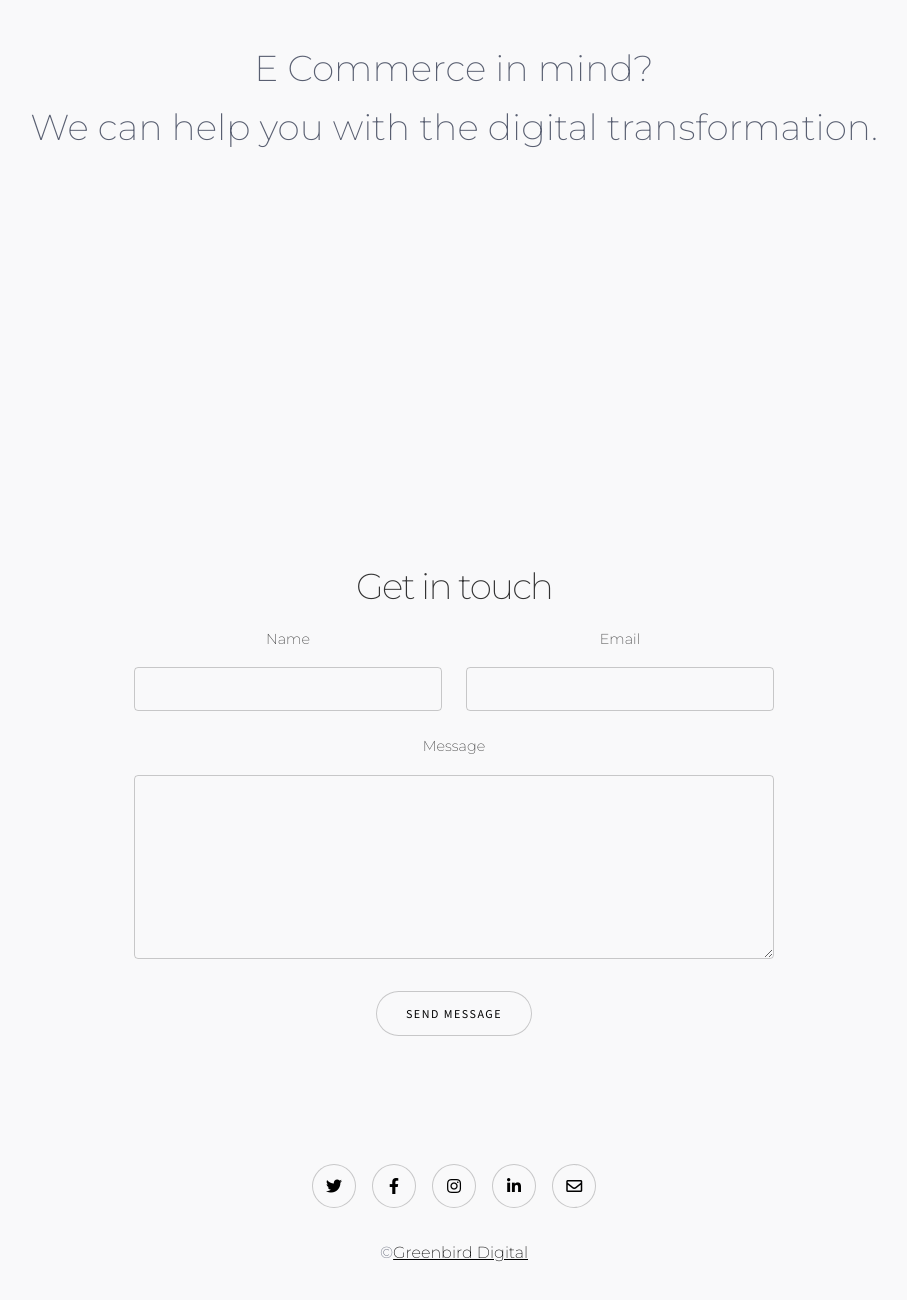
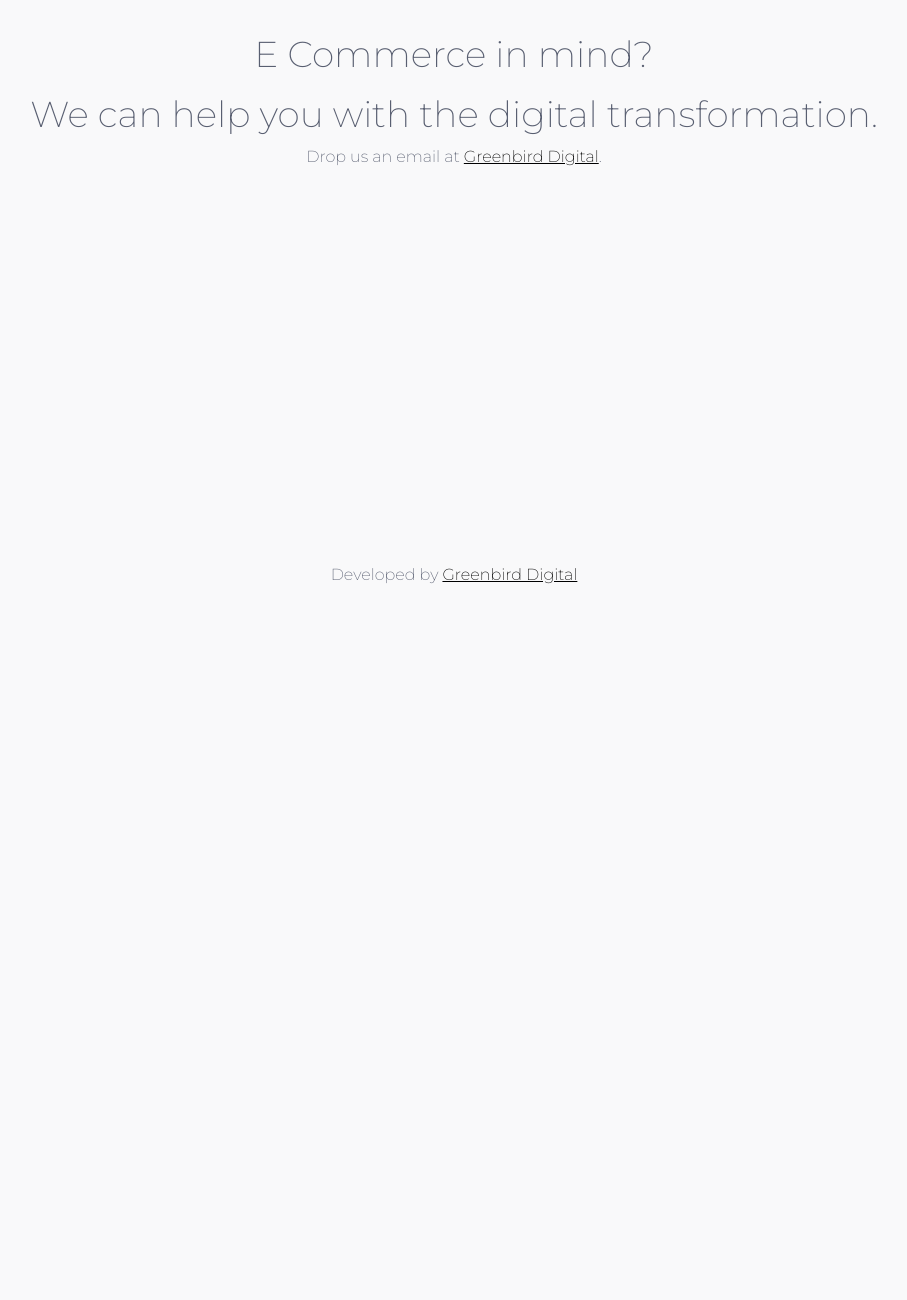
Before and after one commit to greenbirddigital/backup, a plain HTML site: page contact-us.html in a window 1280 px wide. Shown: the part 302-1602 px from the top of the page, without its empty margins (186-1093 px from the left). After the commit the page ends 954 px from the top, so only its background shows below. Drawn offline with Linux system fonts and the light colour scheme.

Commit message:
Update Pages

```diff
--- a/contact-us.html
+++ b/contact-us.html
@@ -1,7 +1,7 @@
 <!DOCTYPE HTML>
 <html>
 <head>
-	<title>Greenbird Digital | Comming Soon</title>
+	<title>Conntact Us | Greenbird Digital</title>
 	<meta charset="utf-8">
 	<meta name="viewport" content="width=device-width, initial-scale=1, shrink-to-fit=no">
 	<meta name="description"
@@ -9,8 +9,6 @@
 	<meta name="keywords"
 		  content="greenbird, greenbird digital, magento, magento 2, drupal, cms, ecommerce, digital agency"/>
 	<meta name="author" content="Greenbird Digital"/>
-	<link rel="canonical" href="https://greenbirddigital.com/"/>
-	<link rel="shortlink" href="https://greenbirddigital.com/"/>
 	<link rel="stylesheet" href="assets/css/main.css"/>
 	<link rel="stylesheet" href="assets/css/greenbirddigital.css"/>
 	<link href="https://fonts.googleapis.com/css2?family=Major+Mono+Display&display=swap" rel="stylesheet">
@@ -22,18 +20,18 @@
 <body class="is-preload">
 <div id="wrapper" class="wrapper">
 	<header id="header" class="alt">
-		<h1 class="logo"><a href="index.html">GREENBIRD digital</a></h1>
+		<h1 class="logo"><a href="index.html" title="Greenbird Digital">GREENBIRD digital</a></h1>
 		<nav id="nav">
 			<ul>
 				<li class="special">
 					<a href="#menu" class="menuToggle"><span></span></a>
 					<div id="menu">
 						<ul>
-							<li><a href="index.html">Home</a></li>
-							<li><a href="ecommerce.html">eCommerce</a></li>
-							<li><a href="cms.html">CMS</a></li>
-							<li><a href="about-us.html">About Us</a></li>
-							<li><a href="contact-us.html">Contact Us</a></li>
+							<li><a href="index.html" title="Home">Home</a></li>
+							<li><a href="ecommerce.html" title="E-Commerce">E-Commerce</a></li>
+							<li><a href="cms.html" title="CMS">CMS</a></li>
+							<li><a href="about-us.html" title="About Us">About Us</a></li>
+							<li><a href="contact-us.html" title="Contact Us">Contact Us</a></li>
 						</ul>
 					</div>
 				</li>
@@ -44,45 +42,15 @@
 		<div class="content">
 			<!--<h1 class="logo-text">GREENBIRD digital</h1>-->
 			<span class="hero-text">E Commerce in mind? </br> We can help you with the digital transformation.</span>
+			<div class="email">
+				<span class="email-text"> Drop us an email at <a href="mailto:digitalgreenbird@gmail.com" title="Greenbird Digital">Greenbird Digital</a>.</span>
+			</div>
 		</div>
 	</section>
-
-	<!-- Seven -->
-	<section class="wrapper style1 align-center">
-		<div class="inner medium">
-			<h2>Get in touch</h2>
-			<form method="post" action="#">
-				<div class="fields">
-					<div class="field half">
-						<label for="name">Name</label>
-						<input type="text" name="name" id="name" value=""/>
-					</div>
-					<div class="field half">
-						<label for="email">Email</label>
-						<input type="email" name="email" id="email" value=""/>
-					</div>
-					<div class="field">
-						<label for="message">Message</label>
-						<textarea name="message" id="message" rows="6"></textarea>
-					</div>
-				</div>
-				<ul class="actions special">
-					<li><input type="submit" name="submit" id="submit" value="Send Message"/></li>
-				</ul>
-			</form>
-		</div>
-	</section>
-	<!-- Contact Us -->
+	<!-- Footer -->
 	<footer class="wrapper style1 align-center">
 		<div class="inner">
-			<ul class="icons">
-				<li><a href="#" class="icon brands style2 fa-twitter"><span class="label">Twitter</span></a></li>
-				<li><a href="#" class="icon brands style2 fa-facebook-f"><span class="label">Facebook</span></a></li>
-				<li><a href="#" class="icon brands style2 fa-instagram"><span class="label">Instagram</span></a></li>
-				<li><a href="#" class="icon brands style2 fa-linkedin-in"><span class="label">LinkedIn</span></a></li>
-				<li><a href="#" class="icon style2 fa-envelope"><span class="label">Email</span></a></li>
-			</ul>
-			<p>&copy;<a href="https://www.greenbirddigital.com">Greenbird Digital</a></p>
+			<p>Developed by <a href="https://www.greenbirddigital.com/" title="Greenbird Digital">Greenbird Digital</a></p>
 		</div>
 	</footer>
 </div>
```
Also changed, not shown: about-us.html (+12 -21 lines), cms.html (+11 -20 lines), ecommerce.html (+12 -21 lines), index.html (+8 -15 lines).
